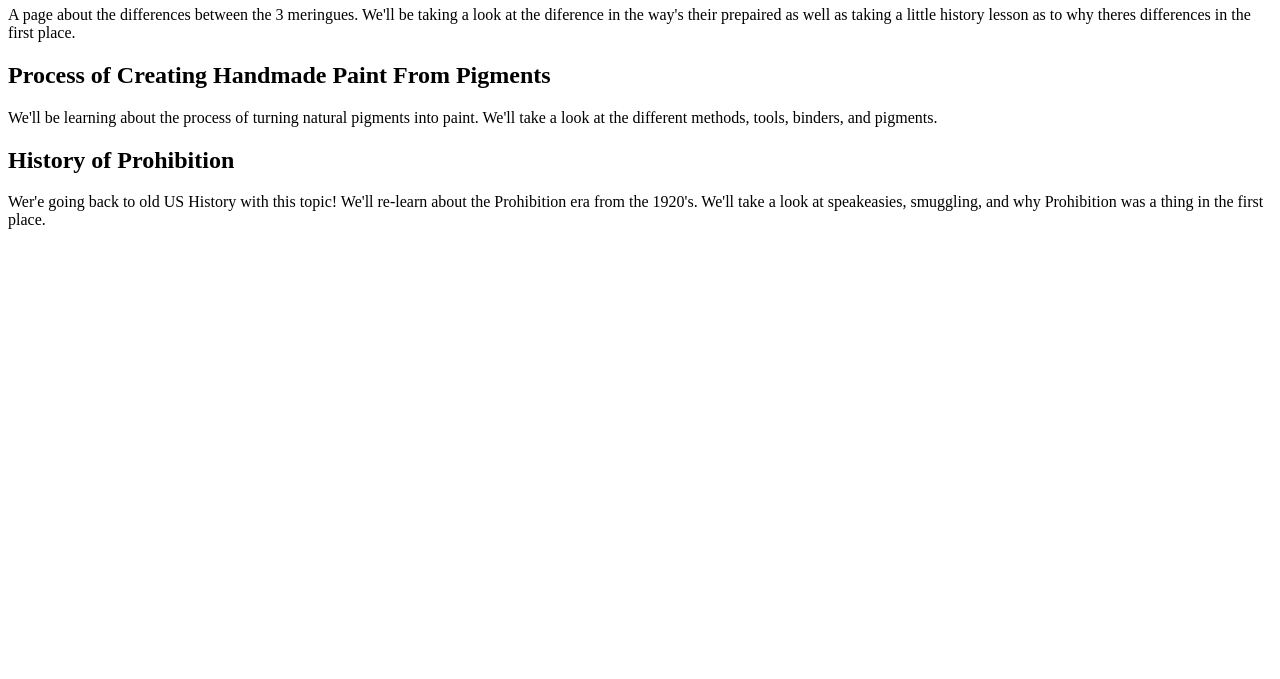
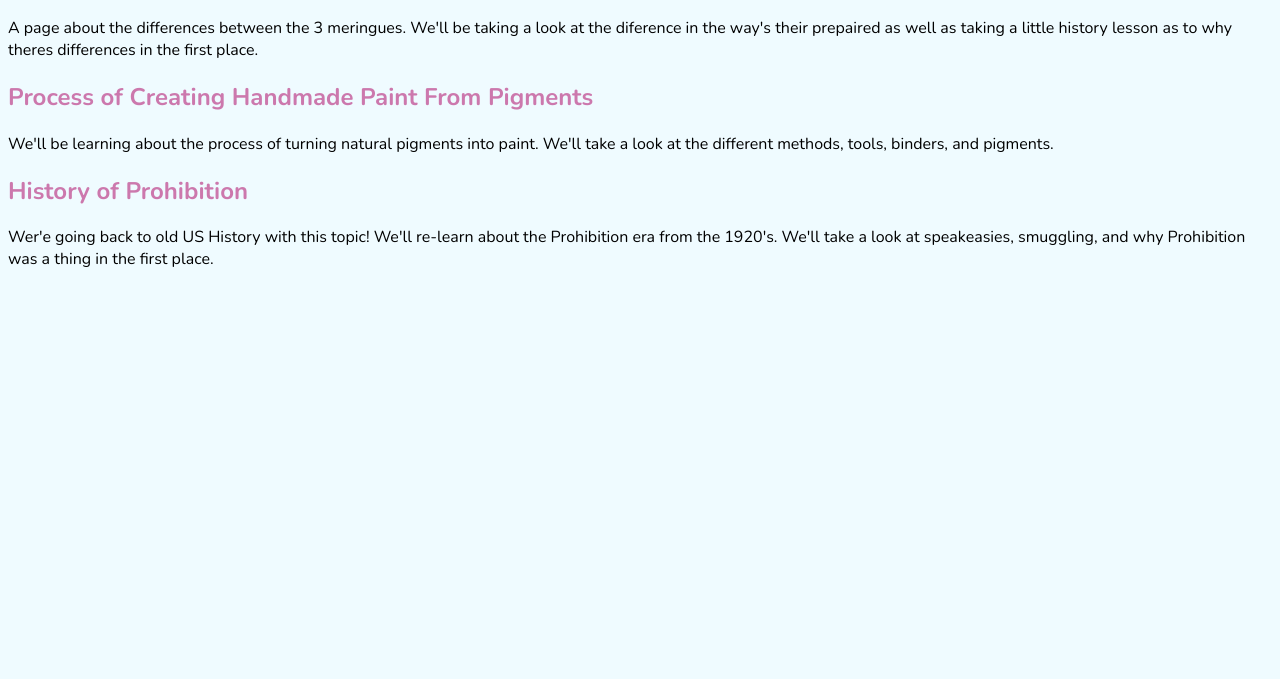
Before and after one commit to Gatewaytono/web22, a plain HTML site: page P1/1/index.html in a window 1280 px wide. Shown: the part 121-800 px from the top of the page. Drawn offline with nearby package versions, Linux system fonts and the light colour scheme.

Commit message:
css and stuff in p1's main page

```diff
--- a/P1/1/index.html
+++ b/P1/1/index.html
@@ -1,6 +1,11 @@
 <!DOCTYPE html>
 <html>
   <head>
+    <meta charset="utf-8">
+    <title>Audrey Kwakye: Project 1</title>
+    <meta name="viewport" content="width=device-width, initial-scale=1">
+    <link href="https://fonts.googleapis.com/css2?family=Nunito:ital,wght@0,300;0,400;0,700;1,300;1,400;1,700&display=swap" rel="stylesheet">
+    <link rel="stylesheet" href="../../css/main.css">
   </head>
   <body>
     <header>
```
